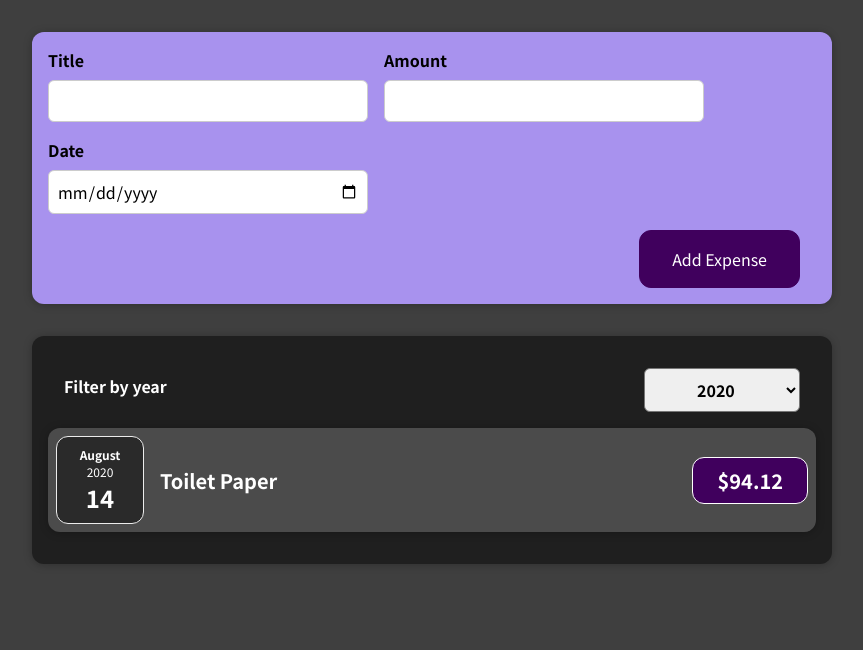
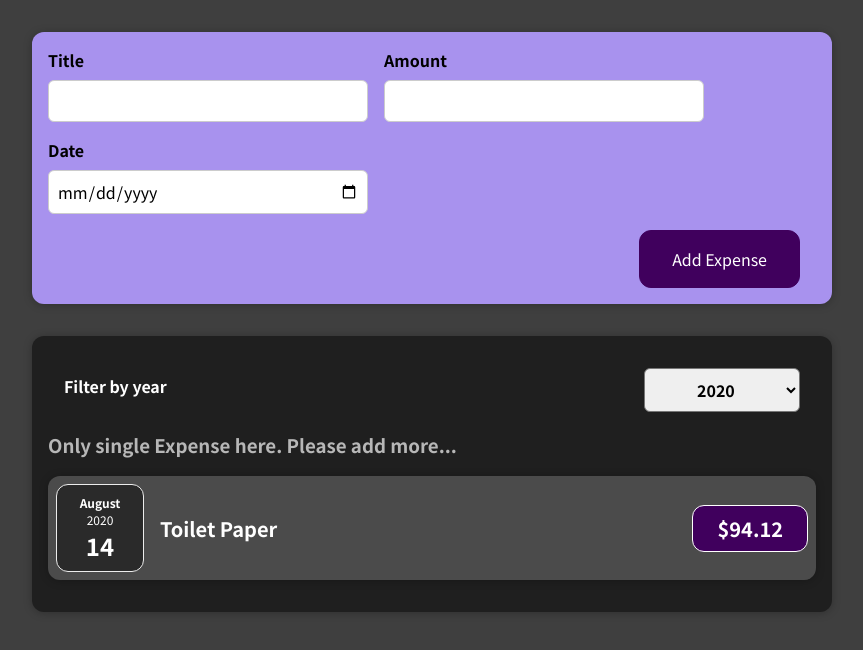
Before and after one commit to basantimages/react-learning, a React (Create React App) app in the folder Building First Component/: page / in a window 1280 px wide. Shown: the top 650 px of the page, without its empty margins (208-1071 px from the left). Built offline with nearby package versions, Linux system fonts and the light colour scheme.

Commit message:
Conditional rendering
Condition added for single expense.

```diff
--- a/Building First Component/src/components/Expenses/Expenses.css
+++ b/Building First Component/src/components/Expenses/Expenses.css
@@ -5,3 +5,7 @@
   width: 50rem;
   max-width: 95%;
 }
+
+h3 {
+  color: rgb(183, 183, 183);
+}
--- a/Building First Component/src/components/Expenses/Expenses.js
+++ b/Building First Component/src/components/Expenses/Expenses.js
@@ -16,7 +16,9 @@ const Expenses = (props) => {
     return expense.date.getFullYear().toString() === filteredYear;
   });
 
-  let myExpenses = <h3>No Expenses to show!!!</h3>
+  let myExpenses = <h3>No Expenses to show!!!</h3>;
+
+  let singleExpense = <h3>Only single Expense here. Please add more...</h3>;
 
   if (filteredExpenses.length > 0) {
     myExpenses = filteredExpenses.map((expense) => (
@@ -36,6 +38,7 @@ const Expenses = (props) => {
           selected={filteredYear}
           onChangeFilter={filterChangeHandler}
         />
+        {filteredExpenses.length === 1 && singleExpense}
         {myExpenses}
       </Card>
     </div>
```
